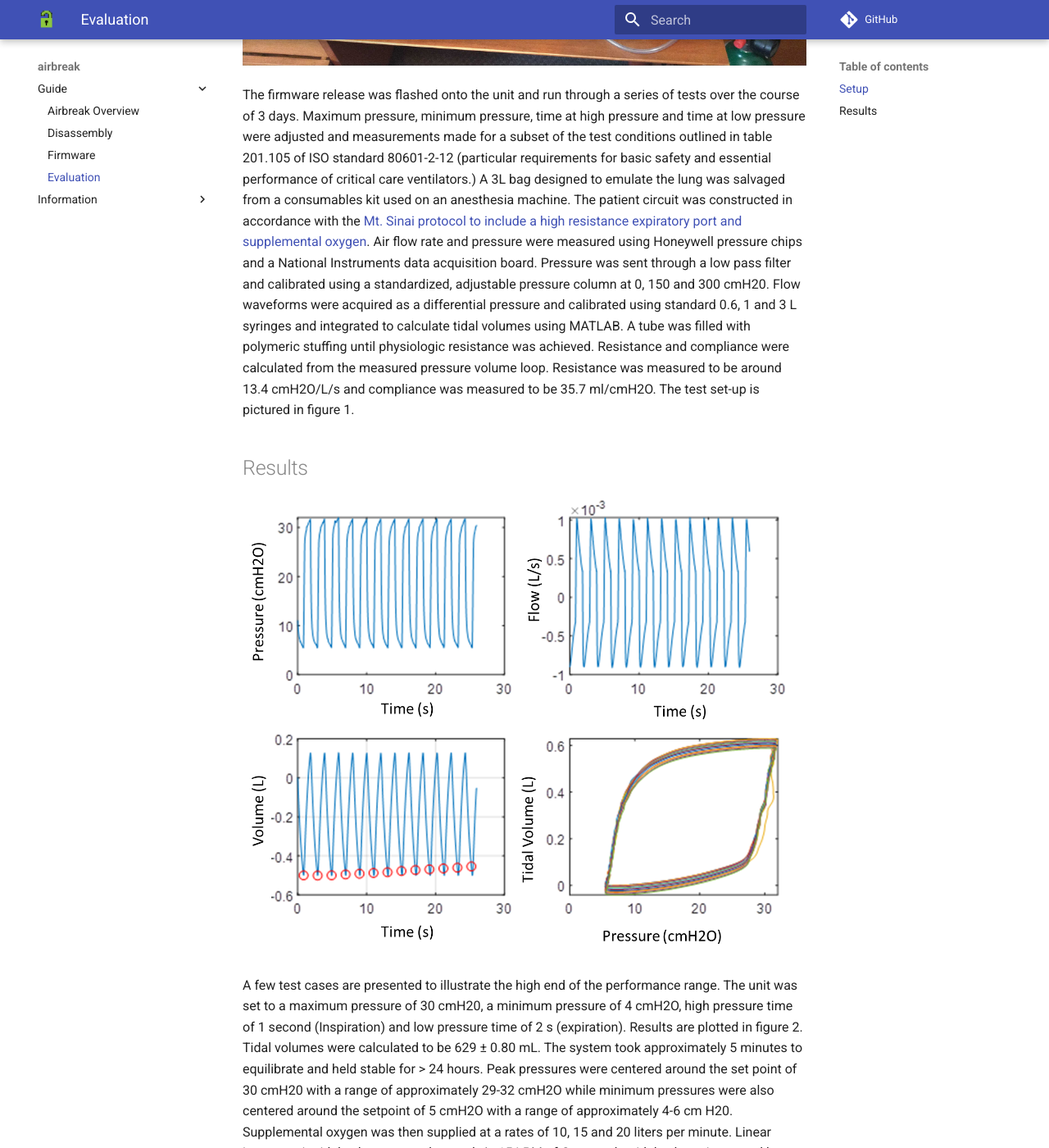
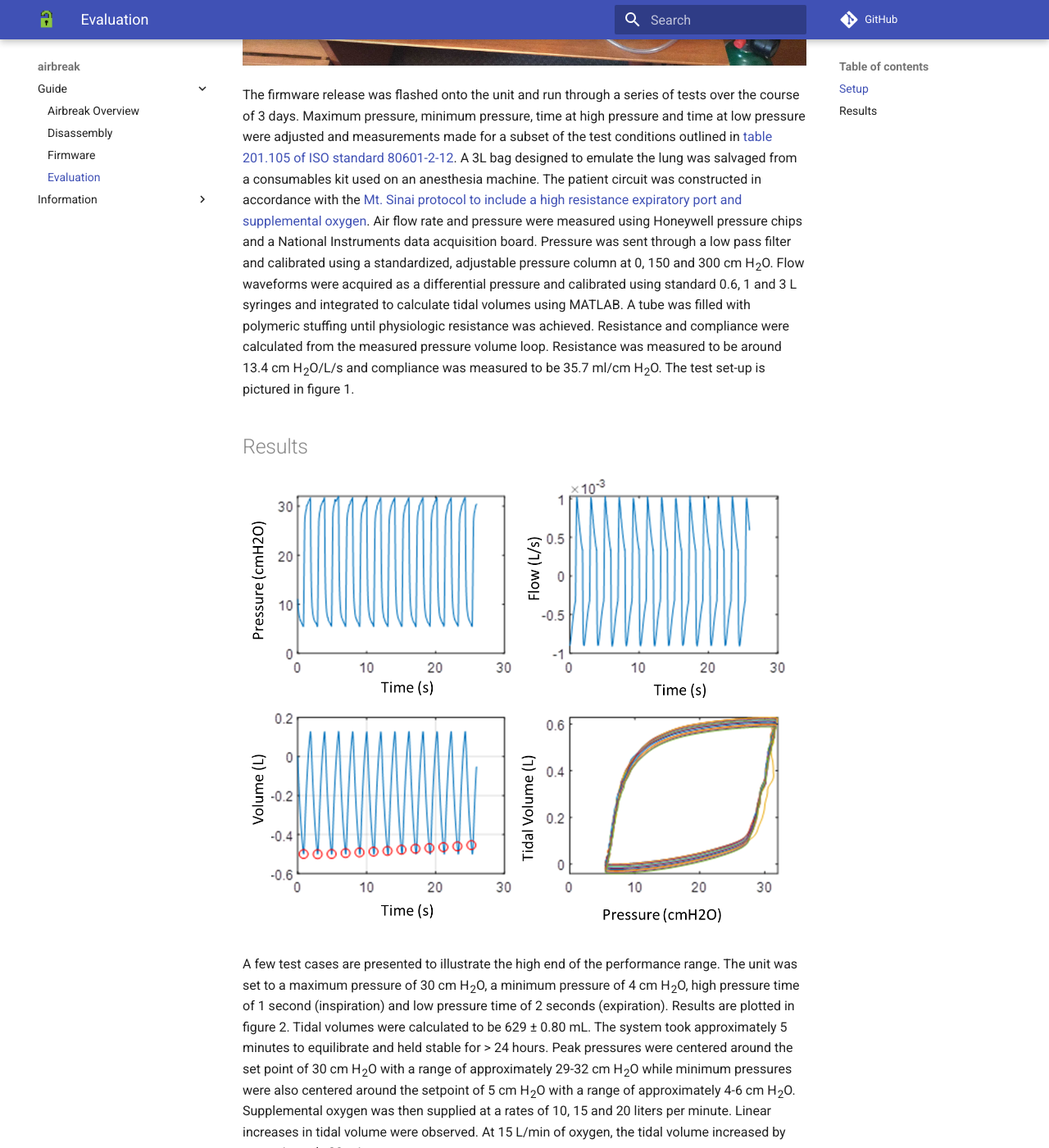
Before and after one commit to osresearch/airbreak, an MkDocs documentation site: the page built from docs/evaluation.md, in a window 1280 px wide and 1400 px high, scrolled down 538 px. Shown: the whole window at 82% size. Built offline with MkDocs 1.6.1 and Material for MkDocs 9.7.7, drawn with Linux system fonts in a browser that asks for light colours; comment, search, counter and statistics services are not loaded; some of the changed text lies outside the part shown.

Commit message:
added tooltips and citation, minor formatting changes to evaluation page

```diff
--- a/docs/evaluation.md
+++ b/docs/evaluation.md
@@ -17,14 +17,13 @@
 
 ## Setup
 
-![Figure 1: Experimental setup](images/evaluation-setup.jpg)
+![Figure 1: Experimental setup](images/evaluation-setup.jpg "Figure 1: Experimental setup")
 
 The firmware release was flashed onto the unit and run through a
 series of tests over the course of 3 days.  Maximum pressure, minimum
 pressure, time at high pressure and time at low pressure were adjusted
 and measurements made for a subset of the test conditions outlined in
-table 201.105 of ISO standard 80601-2-12 (particular requirements for
-basic safety and essential performance of critical care ventilators.)
+[table 201.105 of ISO standard 80601-2-12](https://standard.no/Global/PDF/Koronakrisen%20tilgjengelig%20kostnadsfritt%202020/ISO80601-2-12_2020.pdf#page=44 "Particular requirements for basic safety and essential performance of critical care ventilators.").
 A 3L bag designed to emulate the lung was salvaged from a consumables
 kit used on an anesthesia machine.  The patient circuit was constructed
 in accordance with the
@@ -33,30 +32,31 @@
 were measured using Honeywell pressure chips and a National Instruments
 data acquisition board.  Pressure was sent through a low pass filter and
 calibrated using a standardized, adjustable pressure column at 0, 150
-and 300 cmH20.  Flow waveforms were acquired as a differential pressure
+and 300 cm H<sub>2</sub>O.  Flow waveforms were acquired as a differential pressure
 and calibrated using standard 0.6, 1 and 3 L syringes and integrated to
 calculate tidal volumes using MATLAB.  A tube was filled with polymeric
 stuffing until physiologic resistance was achieved.  Resistance and
 compliance were calculated from the measured pressure volume loop.
-Resistance was measured to be around 13.4 cmH2O/L/s and compliance was
-measured to be 35.7 ml/cmH2O.   The test set-up is pictured in figure 1.
+Resistance was measured to be around 13.4 cm H<sub>2</sub>O/L/s and compliance was
+measured to be 35.7 ml/cm H<sub>2</sub>O.   The test set-up is pictured in figure 1.
 
 ## Results
 
-![Figure 2: PV curves](images/pv.png)
+![Figure 2: PV curves](images/pv.png "Figure 2: PV curves")
 
 A few test cases are presented to illustrate the high end of the
-performance range.  The unit was set to a maximum pressure of 30 cmH20, a
-minimum pressure of 4 cmH2O, high pressure time of 1 second (Inspiration)
-and low pressure time of 2 s (expiration).  Results are plotted in figure 2.
+performance range.  The unit was set to a maximum pressure of 30 cm H<sub>2</sub>O, a
+minimum pressure of 4 cm H<sub>2</sub>O, high pressure time of 1 second (inspiration)
+and low pressure time of 2 seconds (expiration).  Results are plotted in figure 2.
 Tidal volumes were calculated to be 629 ± 0.80 mL.  The system took
 approximately 5 minutes to equilibrate and held stable for > 24 hours.
-Peak pressures were centered around the set point of 30 cmH20 with a
-range of approximately 29-32 cmH2O while minimum pressures were also
-centered around the setpoint of 5 cmH2O with a range of approximately 4-6
-cm H20.  Supplemental oxygen was then supplied at a rates of 10, 15 and
+Peak pressures were centered around the set point of 30 cm H<sub>2</sub>O with a
+range of approximately 29-32 cm H<sub>2</sub>O while minimum pressures were also
+centered around the setpoint of 5 cm H<sub>2</sub>O with a range of approximately 4-6
+cm H<sub>2</sub>O.  Supplemental oxygen was then supplied at a rates of 10, 15 and
 20 liters per minute.  Linear increases in tidal volume were observed.
-At 15 LPM of Oxygen, the tidal volume increased by approximately 20 mL.
+At 15 L/min of oxygen, the tidal volume increased by approximately 20 mL.
+
 Next steps in validation are to compare time series data from the unit
 with measured values.  These tests were done anecdotally but should be
 further characterized.  Pressures measured experimentally aligned well
```
